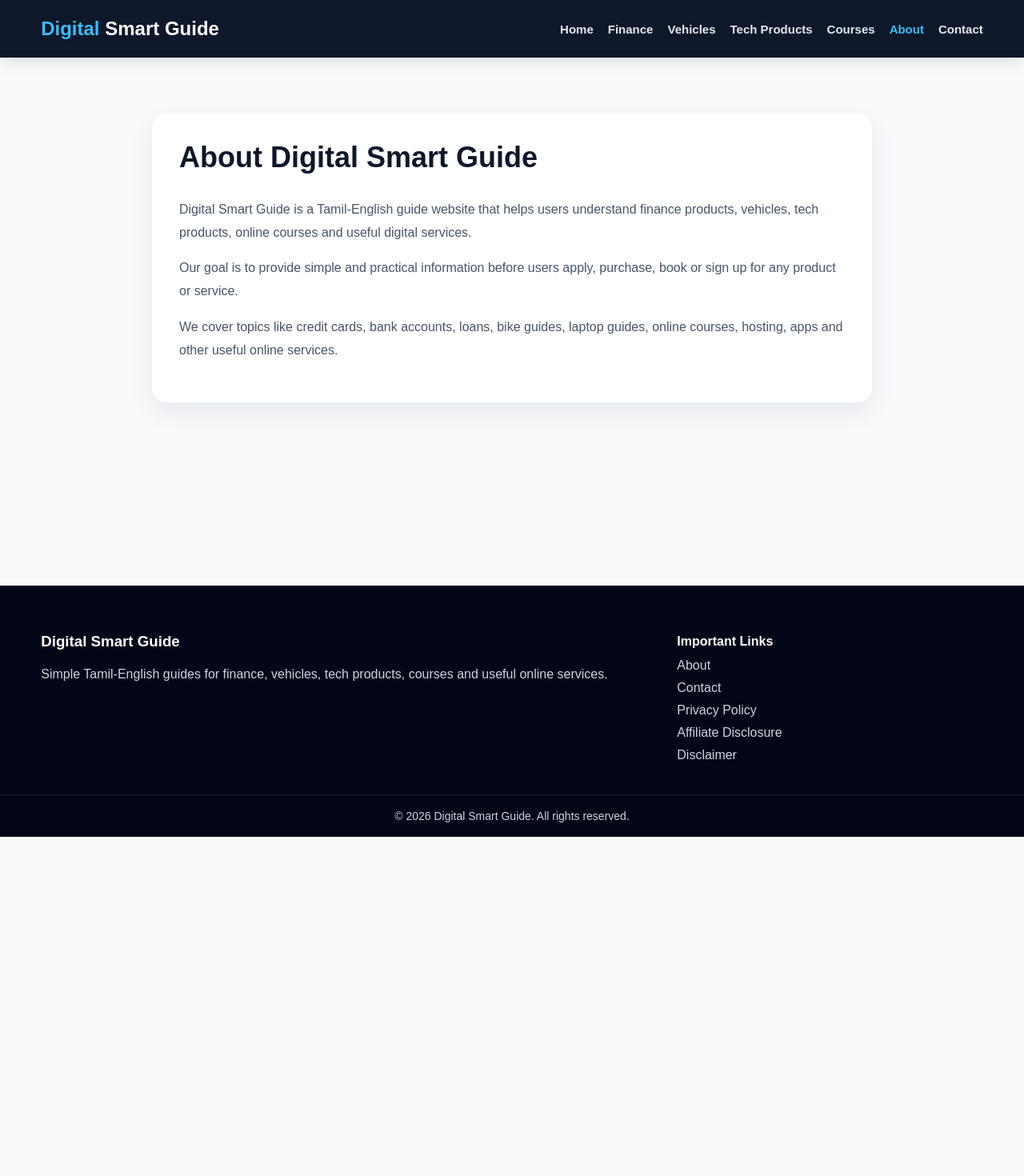
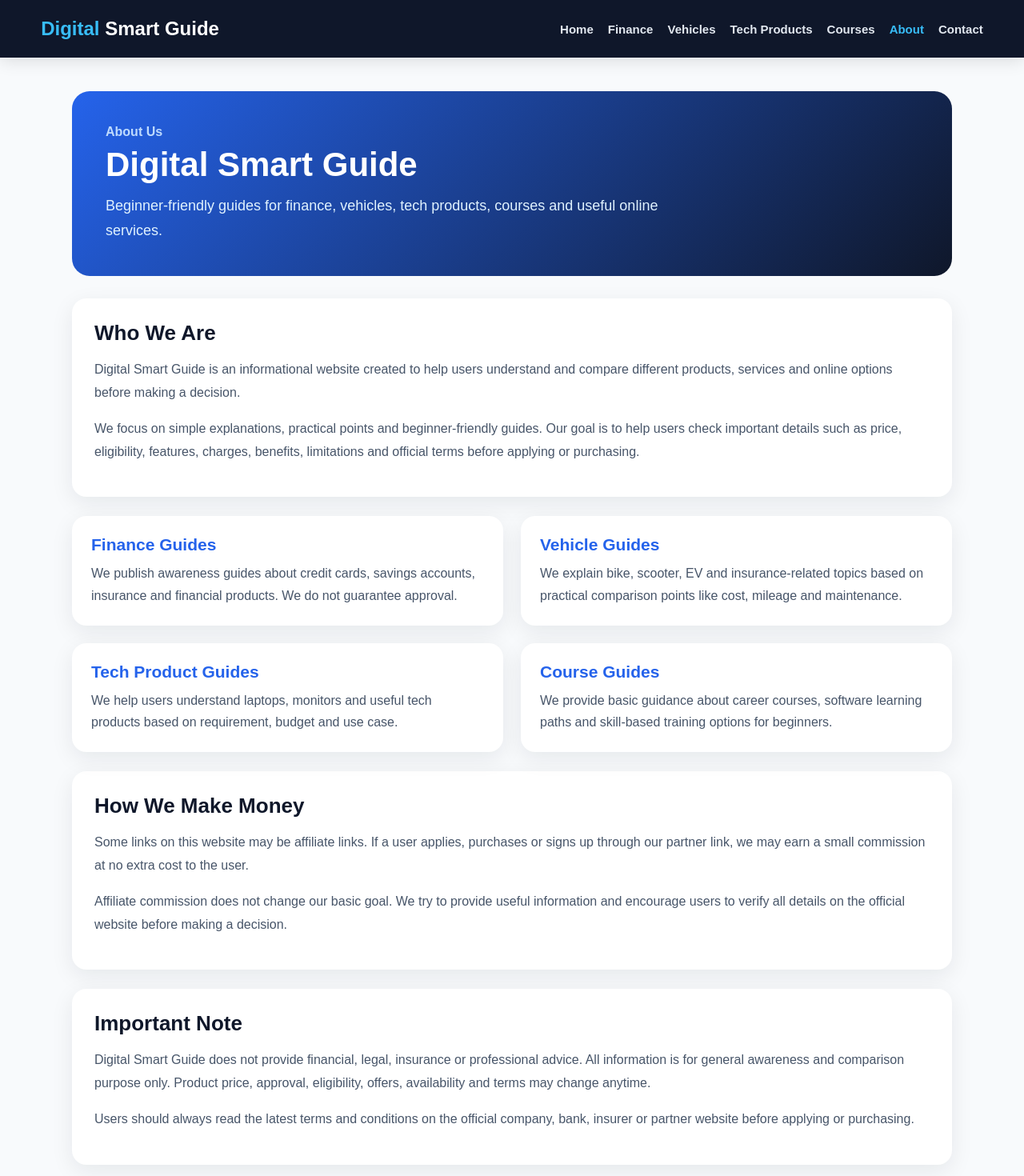
Before and after one commit to Subash21-G/digital-smart-guide, an Angular app: page /about in a window 1280 px wide. Shown: the top 1470 px of the page at 80% size. Before the commit the page ends 1046 px from the top, so only its background shows below. Built offline with nearby package versions, Linux system fonts and the light colour scheme.

Commit message:
Improve about page content

```diff
--- a/src/app/pages/about/about.html
+++ b/src/app/pages/about/about.html
@@ -1,17 +1,94 @@
-<section class="page">
+<section class="about-page">
   <div class="container">
-    <h1>About Digital Smart Guide</h1>
-    <p>
-      Digital Smart Guide is a Tamil-English guide website that helps users understand
-      finance products, vehicles, tech products, online courses and useful digital services.
-    </p>
-    <p>
-      Our goal is to provide simple and practical information before users apply,
-      purchase, book or sign up for any product or service.
-    </p>
-    <p>
-      We cover topics like credit cards, bank accounts, loans, bike guides, laptop guides,
-      online courses, hosting, apps and other useful online services.
-    </p>
+
+    <div class="about-hero">
+      <p>About Us</p>
+      <h1>Digital Smart Guide</h1>
+      <span>
+        Beginner-friendly guides for finance, vehicles, tech products, courses
+        and useful online services.
+      </span>
+    </div>
+
+    <div class="about-card">
+      <h2>Who We Are</h2>
+      <p>
+        Digital Smart Guide is an informational website created to help users
+        understand and compare different products, services and online options
+        before making a decision.
+      </p>
+
+      <p>
+        We focus on simple explanations, practical points and beginner-friendly
+        guides. Our goal is to help users check important details such as price,
+        eligibility, features, charges, benefits, limitations and official terms
+        before applying or purchasing.
+      </p>
+    </div>
+
+    <div class="about-grid">
+      <div class="info-box">
+        <h3>Finance Guides</h3>
+        <p>
+          We publish awareness guides about credit cards, savings accounts,
+          insurance and financial products. We do not guarantee approval.
+        </p>
+      </div>
+
+      <div class="info-box">
+        <h3>Vehicle Guides</h3>
+        <p>
+          We explain bike, scooter, EV and insurance-related topics based on
+          practical comparison points like cost, mileage and maintenance.
+        </p>
+      </div>
+
+      <div class="info-box">
+        <h3>Tech Product Guides</h3>
+        <p>
+          We help users understand laptops, monitors and useful tech products
+          based on requirement, budget and use case.
+        </p>
+      </div>
+
+      <div class="info-box">
+        <h3>Course Guides</h3>
+        <p>
+          We provide basic guidance about career courses, software learning
+          paths and skill-based training options for beginners.
+        </p>
+      </div>
+    </div>
+
+    <div class="about-card">
+      <h2>How We Make Money</h2>
+      <p>
+        Some links on this website may be affiliate links. If a user applies,
+        purchases or signs up through our partner link, we may earn a small
+        commission at no extra cost to the user.
+      </p>
+
+      <p>
+        Affiliate commission does not change our basic goal. We try to provide
+        useful information and encourage users to verify all details on the
+        official website before making a decision.
+      </p>
+    </div>
+
+    <div class="about-card">
+      <h2>Important Note</h2>
+      <p>
+        Digital Smart Guide does not provide financial, legal, insurance or
+        professional advice. All information is for general awareness and
+        comparison purpose only. Product price, approval, eligibility, offers,
+        availability and terms may change anytime.
+      </p>
+
+      <p>
+        Users should always read the latest terms and conditions on the official
+        company, bank, insurer or partner website before applying or purchasing.
+      </p>
+    </div>
+
   </div>
 </section>
--- a/src/app/pages/about/about.scss
+++ b/src/app/pages/about/about.scss
@@ -0,0 +1,101 @@
+.about-page {
+  padding: 42px 0;
+  background: #f8fafc;
+  min-height: 80vh;
+}
+
+.about-hero {
+  background: linear-gradient(135deg, #2563eb, #0f172a);
+  color: #ffffff;
+  padding: 42px;
+  border-radius: 22px;
+  margin-bottom: 28px;
+
+  p {
+    margin: 0 0 8px;
+    font-weight: 700;
+    color: #bfdbfe;
+  }
+
+  h1 {
+    font-size: 42px;
+    margin: 0 0 12px;
+  }
+
+  span {
+    font-size: 18px;
+    line-height: 1.7;
+    display: block;
+    max-width: 760px;
+    color: #e0f2fe;
+  }
+}
+
+.about-card {
+  background: #ffffff;
+  padding: 28px;
+  border-radius: 18px;
+  margin-bottom: 24px;
+  box-shadow: 0 8px 28px rgba(15, 23, 42, 0.08);
+
+  h2 {
+    color: #0f172a;
+    margin: 0 0 14px;
+    font-size: 26px;
+  }
+
+  p {
+    color: #475569;
+    line-height: 1.8;
+    font-size: 16px;
+    margin-bottom: 14px;
+  }
+}
+
+.about-grid {
+  display: grid;
+  grid-template-columns: repeat(2, 1fr);
+  gap: 22px;
+  margin-bottom: 24px;
+}
+
+.info-box {
+  background: #ffffff;
+  padding: 24px;
+  border-radius: 18px;
+  box-shadow: 0 8px 28px rgba(15, 23, 42, 0.08);
+
+  h3 {
+    margin: 0 0 10px;
+    color: #2563eb;
+    font-size: 21px;
+  }
+
+  p {
+    color: #475569;
+    line-height: 1.7;
+    margin: 0;
+  }
+}
+
+@media (max-width: 768px) {
+  .about-hero {
+    padding: 28px;
+
+    h1 {
+      font-size: 32px;
+    }
+
+    span {
+      font-size: 16px;
+    }
+  }
+
+  .about-grid {
+    grid-template-columns: 1fr;
+  }
+
+  .about-card {
+    padding: 22px;
+  }
+}
```
